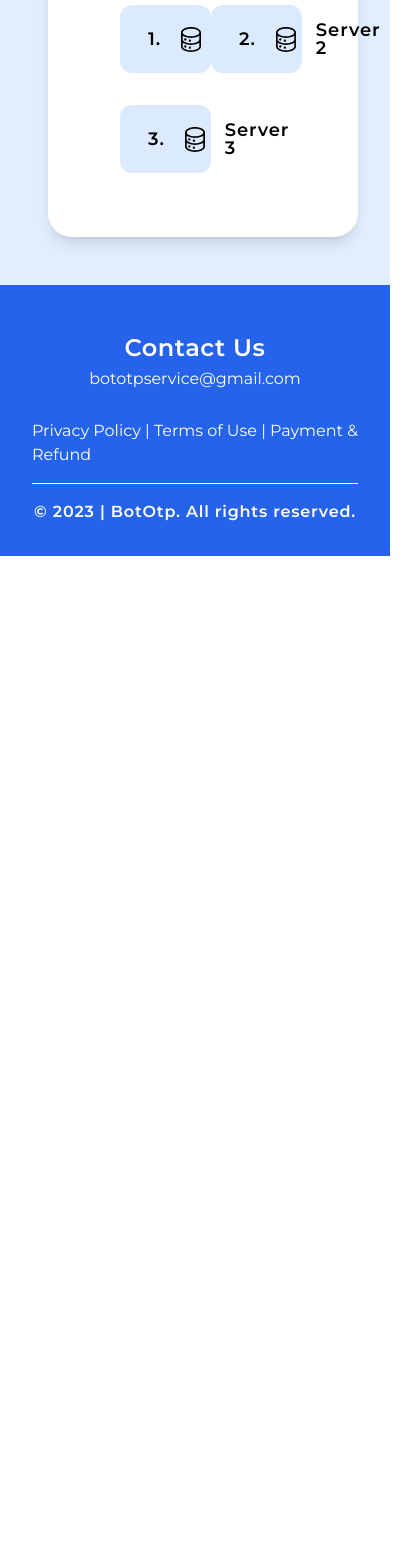
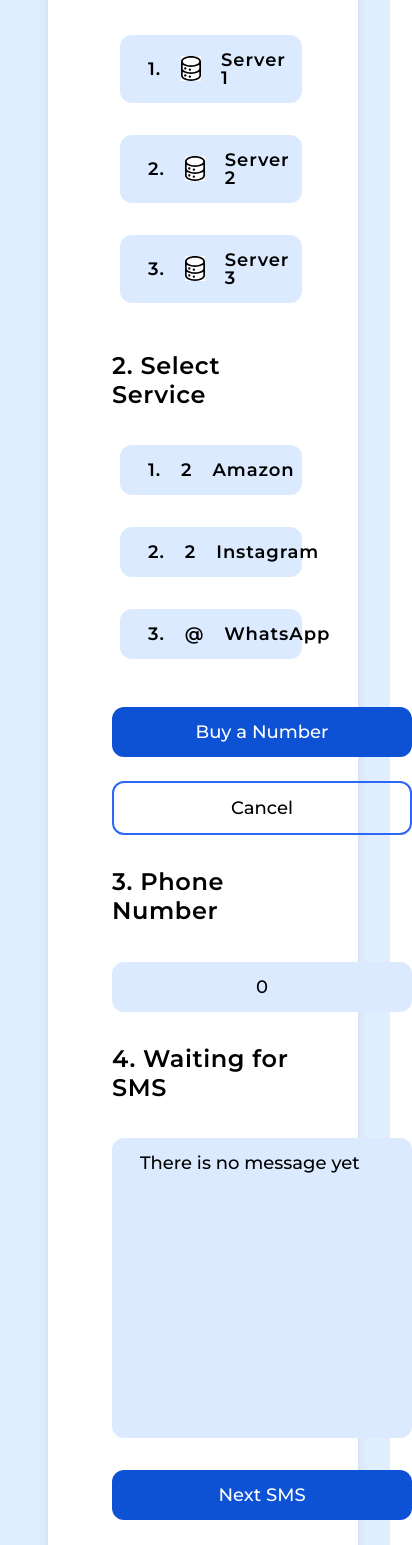
Before and after one commit to tonythomasndm/bot-otp, a React (Vite) app: page /buy-number in a window 390 px wide. Shown: the part 300-1845 px from the top of the page, 412 px wide, since content can reach past the window. Before the commit the page ends 856 px from the top, so only its background shows below. Built offline with nearby package versions, Linux system fonts and the light colour scheme; a web font is replaced by a local one.

Commit message:
FrontEnd complete - two pages are a little less responsive now

```diff
--- a/src/constants/index.jsx
+++ b/src/constants/index.jsx
@@ -29,3 +29,16 @@ export const servers=[
   {label:"Server 2",value:"2"},
   {label:"Server 3",value:"3"},
 ];
+
+export const services=[
+  {label:"Amazon",icon:"2"},
+  {label:"Instagram",icon:"2"},
+  {label:"WhatsApp",icon:"@"},
+];
+
+export const tableContents=[
+  {ID:"988998",Date:"23/12/2023",Service:"Amazon",Price:"Rs 200",Number:"1234567890",Status:"Success",Code:"123456"},
+  {ID:"988998",Date:"23/12/2023",Service:"Amazon",Price:"Rs 200",Number:"1234567890",Status:"Success",Code:"123456"},
+  {ID:"988998",Date:"23/12/2023",Service:"Amazon",Price:"Rs 200",Number:"1234567890",Status:"Success",Code:"123456"},
+  {ID:"988998",Date:"23/12/2023",Service:"Amazon",Price:"Rs 200",Number:"1234567890",Status:"Success",Code:"123456"},
+]
--- a/src/index.css
+++ b/src/index.css
@@ -11,6 +11,18 @@
   box-sizing: border-box;
   scroll-behavior: smooth;
   font-family: montserrat, sans-serif;
+}
+th, td {
+  border: 2px solid #000000;
+  text-align: left;
+  padding: 8px;
+  flex: auto;
+  justify-content: center;
+  align-items: center;
+}
+
+th {
+  background-color: primary;
 }
 
 @layer components {
--- a/src/pages/BuyNumber.jsx
+++ b/src/pages/BuyNumber.jsx
@@ -1,29 +1,74 @@
 import Sidebar from "../components/Sidebar";
-import { servers } from "../constants";
+import { servers,services } from "../constants";
 import serverIcon from "../assets/icons/server-icon.svg";
 import { useState } from "react";
+import Button from "../components/Button";
+//Need to work on responsiveness
 const BuyNumber = () => {
 
   const [selectedServer, setSelectedServer] = useState(0);
+  const [selectedService, setSelectedService] = useState(0);
+  const [phoneNumber, setPhoneNumber] = useState(0);
+  const [message, setMessage] = useState("There is no message yet");
+  const boughtNumber = () => {
 
+  }
+  const nextSMS = () => {
+  }
+
+  const cancelOptions = () => {
+    setSelectedServer(0);
+    setSelectedService(0);
+  }
   return (
-    <section className="flex flex-col pt-24">
+    <section className="flex flex-row pt-24">
       <Sidebar/>
       <section className="flex flex-col justify-center w-full pt-24 padding-r max-container padding-l wide:padding-r padding-b">
         <div className="w-full max-w-[1000px] gap-8 card items-start">
           <div className="w-full gap-6">
-            <h3 className="text-2xl font-semibold tracking-wide text-left">Select Server</h3>
-            <ul className="grid w-full grid-cols-2 mt-5 max-sm:grid-flow-row">
+            <h3 className="text-2xl font-semibold tracking-wide text-left">1. Select Server</h3>
+            <ul className="grid w-full grid-cols-2 mt-5 max-sm:grid-cols-1 max-sm:grid-flow-row">
               {servers.map((server, index) => (
-                <li key={index} className="flex flex-row items-center justify-start w-full gap-5 py-4 mx-2 max-w-[400px] my-4 text-lg font-semibold leading-none tracking-wider bg-blue-100 px-7 rounded-xl hover:bg-blue-500 hover:text-white" onClick={() => setSelectedServer(index+1)}>
+                <li key={index} className={`flex flex-row items-center justify-start w-full gap-5 py-4 mx-2 max-w-[400px] my-4 text-lg font-semibold leading-none tracking-wider ${selectedServer==index+1 ?`bg-blue-500 text-white`:` bg-blue-100 hover:bg-blue-500 hover:text-white`} px-7 rounded-xl `} onClick={() => setSelectedServer(index+1)}>
 
                   <span>{index+1}.</span>
-                  <img src={serverIcon} className="text-black" alt="Server Icon" />
+                  <img src={serverIcon} className="text-white bg-white" alt="Server Icon" />
                   <span>{server.label}</span>
+
+
                 </li>
               ))}
             </ul>
         </div>
+        <div className="w-full gap-6">
+            <h3 className="text-2xl font-semibold tracking-wide text-left">2. Select Service</h3>
+            <ul className="grid w-full grid-cols-2 mt-5 max-sm:grid-cols-1 max-sm:grid-flow-row">
+              {services.map((service, index) => (
+                <li key={index} className={`flex flex-row items-center justify-start w-full gap-5 py-4 mx-2 max-w-[400px] my-4 text-lg font-semibold leading-none tracking-wider ${selectedService==index+1 ?`bg-blue-500 text-white`:` bg-blue-100 hover:bg-blue-500 hover:text-white`} px-7 rounded-xl `} onClick={() => setSelectedService(index+1)}>
+                  <span>{index+1}.</span>
+                  {service.icon}
+                  <span>{service.label}</span>
+                </li>
+              ))}
+            </ul>
+        </div>
+        <div className="flex flex-row gap-6 max-sm:flex-col">
+        <Button label="Buy a Number" handler={boughtNumber}></Button>
+        <button className="text-black bg-transparent border-2 button border-primary" onClick={cancelOptions}>Cancel</button>
+        </div>
+        <div className="w-full gap-6">
+            <h3 className="text-2xl font-semibold tracking-wide text-left">3. Phone Number</h3>
+            <div className="py-4 text-left text-black bg-blue-100 mt-9 button">{phoneNumber}</div>
+        </div>
+        <div className="w-full gap-6">
+            <h3 className="text-2xl font-semibold tracking-wide text-left">4. Waiting for SMS</h3>
+            <div className="py-4 text-left text-black bg-blue-100 mt-9 flex items-start justify-start text-lg leading-none rounded-xl min-w-[700px] max-sm:min-w-[300px] w-full min-h-[300px] px-7 font-[500]">{message}</div>
+        </div>
+        <div className="flex flex-row gap-6">
+        <Button label="Next SMS" handler={nextSMS}></Button>
+
+        </div>
+
         </div>
       </section>
     </section>
--- a/src/pages/NumberHistory.jsx
+++ b/src/pages/NumberHistory.jsx
@@ -1,9 +1,60 @@
 import Sidebar from "../components/Sidebar";
+import { tableContents } from "../constants";
+import Button from "../components/Button";
+import { useState } from "react";
 const NumberHistory = () => {
+
+  const [feedbackMessage, setFeedbackMessage] = useState("There is no message yet");
+
+  const enterFeedback = () => {
+  }
   return (
-    <section className="pt-20">
-      <Sidebar/>
-
+    <section className="flex flex-row pt-24">
+    <Sidebar/>
+    <section className="flex flex-col justify-center w-full pt-24 padding-r max-container padding-l wide:padding-r padding-b">
+    <div className="w-full max-w-[1000px] gap-8 card items-start">
+    <div className="flex flex-col w-full gap-6">
+        <h3 className="text-2xl font-semibold tracking-wide text-left">Number History</h3>
+        <div className="overflow-x:auto;">
+          <table >
+            <thead className="rounded-lg">
+              <tr >
+                <td>S No.</td>
+                <td>ID</td>
+                <td>Date</td>
+                <td>Service</td>
+                <td>Price</td>
+                <td>Number</td>
+                <td>Status</td>
+                <td>Code from SMS</td>
+              </tr>
+            </thead>
+            <tbody>
+            {tableContents.map(item=>(
+              <tr key={0}>
+                <td>{9+1}</td>
+                <td>{item.ID}</td>
+                <td>{item.Date}</td>
+                <td>{item.Service}</td>
+                <td>{item.Price}</td>
+                <td>{item.Number}</td>
+                <td>{item.Status}</td>
+                <td>{item.Code}</td>
+                </tr>
+            ))}
+            </tbody>
+          </table>
+        </div>
+      </div>
+      <div className="w-full gap-6">
+            <h3 className="text-2xl font-semibold tracking-wide text-left">Submit Feedback</h3>
+            <form action="">
+              <textarea className="py-4 text-left text-black bg-blue-100 mt-9 flex items-start justify-start text-lg leading-none rounded-xl min-w-[700px] max-sm:min-w-[300px] w-full min-h-[300px] px-7 font-[500]" placeholder="Enter your feedback here" onChange={(e)=>setFeedbackMessage(e.target.value)}></textarea>
+              <button className="mt-6 button" onSubmit={enterFeedback}>Submit Feedback</button>
+            </form>
+        </div>
+      </div>
+    </section>
     </section>
   )
 }
```
Also changed, not shown: src/assets/icons/server-icon.svg.
